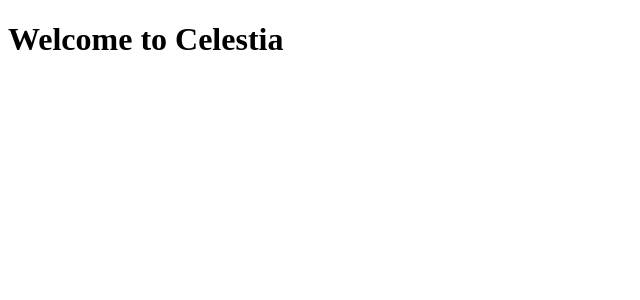
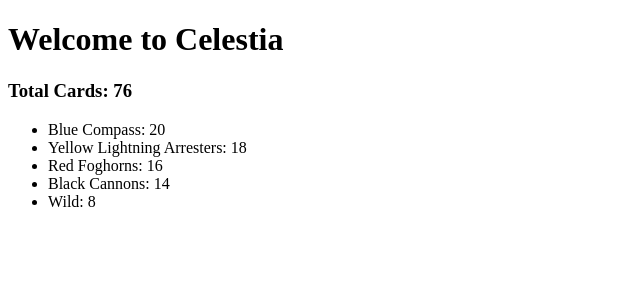
Before and after one commit to cuddyz/Celestia, a Vue app: page / in a window 1280 px wide. Shown: the top 300 px of the page, without its empty margins (0-640 px from the left). Built offline with nearby package versions, Linux system fonts and the light colour scheme.

Commit message:
Cards Store

```diff
--- a/package.json
+++ b/package.json
@@ -14,7 +14,8 @@
   },
   "dependencies": {
     "vue": "^2.5.2",
-    "vue-router": "^3.0.1"
+    "vue-router": "^3.0.1",
+    "vuex": "^3.0.1"
   },
   "devDependencies": {
     "autoprefixer": "^7.1.2",
--- a/src/components/Home.vue
+++ b/src/components/Home.vue
@@ -1,11 +1,20 @@
 <template>
   <div>
     <h1>Welcome to Celestia</h1>
+    <h3>Total Cards: {{ totalCards }}</h3>
+    <ul>
+      <li v-for="card in cards" :key="card.name">{{ card.name }}: {{ card.count }}</li>
+    </ul>
   </div>
 </template>
 
 <script>
+import { mapGetters } from 'vuex'
+
 export default {
-  name: 'Home'
+  name: 'Home',
+  computed: {
+    ...mapGetters('cards', {cards: 'list', totalCards: 'cardsLeft'})
+  }
 }
 </script>
--- a/src/main.js
+++ b/src/main.js
@@ -3,6 +3,7 @@
 import Vue from 'vue'
 import App from './App'
 import router from './router'
+import store from './store/index'
 
 Vue.config.productionTip = false
 
@@ -10,6 +11,7 @@
 new Vue({
   el: '#app',
   router,
+  store,
   components: { App },
   template: '<App/>'
 })
--- /dev/null
+++ b/src/store/index.js
@@ -0,0 +1,12 @@
+import Vuex from 'vuex'
+import Vue from 'vue'
+import {cardsModule} from './modules/cards'
+
+Vue.use(Vuex)
+
+export default new Vuex.Store({
+  modules: {
+    cards: cardsModule
+  },
+  strict: true
+})
--- /dev/null
+++ b/src/store/modules/cards.js
@@ -0,0 +1,62 @@
+import Vue from 'vue'
+
+function createDefaultState() {
+  return {
+    blue: {
+      count: 20,
+      name: 'Blue Compass'
+    },
+    yellow: {
+      count: 18,
+      name: 'Yellow Lightning Arresters'
+    },
+    red: {
+      count: 16,
+      name: 'Red Foghorns'
+    },
+    black: {
+      count: 14,
+      name: 'Black Cannons'
+    },
+    wild: {
+      count: 8,
+      name: 'Wild'
+    }
+  }
+}
+
+const mutations = {
+  ADD(state, payload) {
+    payload.forEach(p => Vue.set(state, p.id, p.value))
+  }
+}
+
+const actions = {
+  update({ commit }, {id, value}) {
+    commit('ADD', [{id, value}])
+  }
+}
+
+const getters = {
+  show(state) {
+    return function (id) {
+      return state[id]
+    }
+  },
+  list(state) {
+    return Object.values(state)
+  },
+  cardsLeft(state) {
+    let count = 0
+    Object.values(state).forEach(function(card) { count += card.count })
+    return count
+  }
+}
+
+export const cardsModule = {
+  namespaced: true,
+  state: createDefaultState,
+  mutations,
+  actions,
+  getters
+}
```
